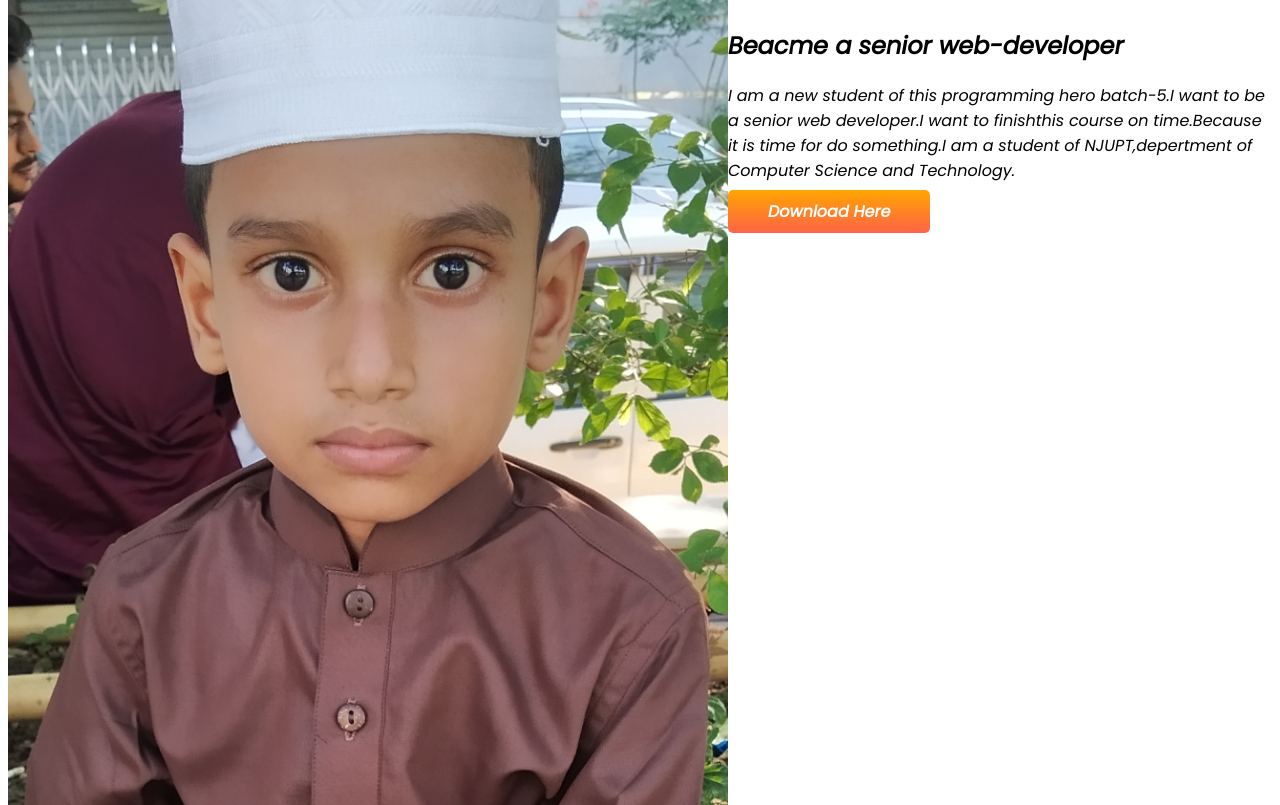
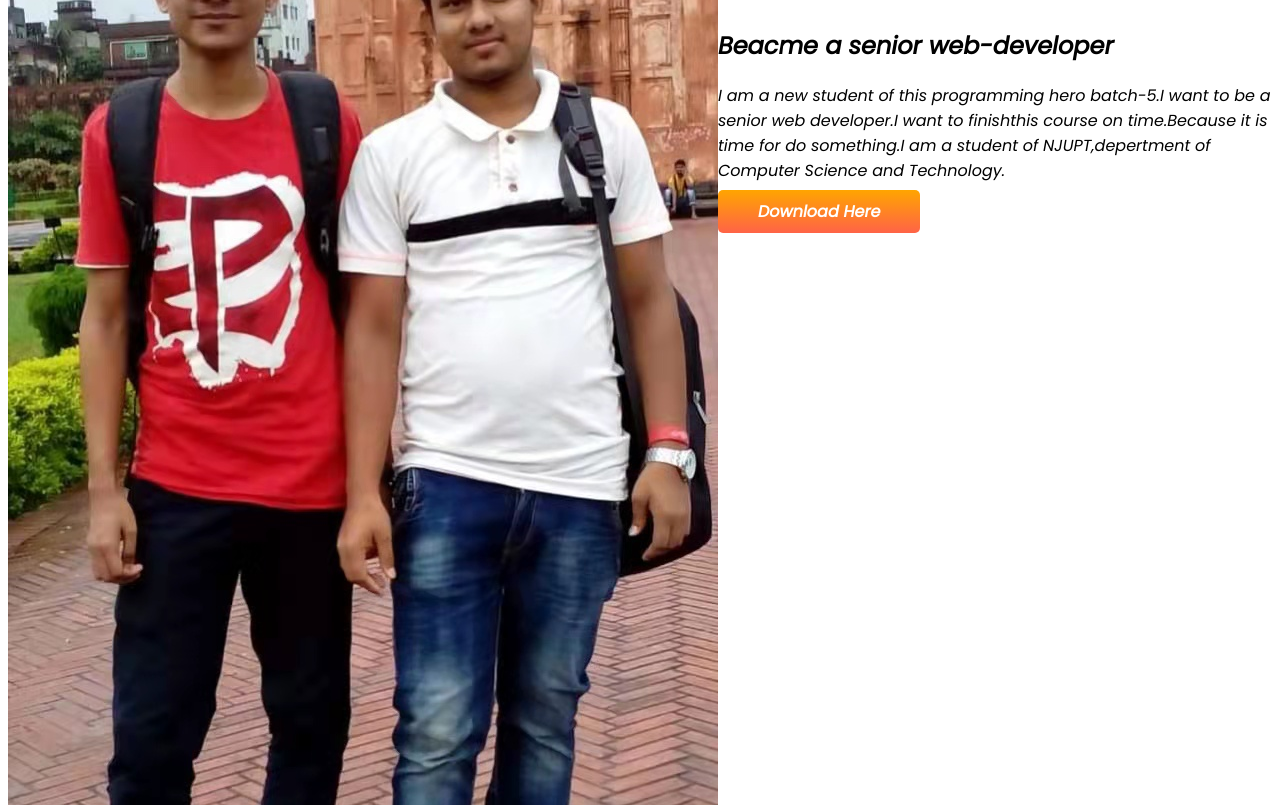
Before and after one commit to MDBADSHA7/Web-developer, a plain HTML site: page index.html in a window 1280 px wide. Shown: the part 651-1456 px from the top of the page. Drawn offline with Linux system fonts and the light colour scheme.

Commit message:
first project

```diff
--- a/index.html
+++ b/index.html
@@ -26,7 +26,7 @@
     </section>
     <section class="Dream.big flexible-container">
         <div>
-            <img src="images/tamim.png" alt="">
+            <img src="images/WeChat Image_20211104123204.jpg" alt="">
         </div>
         <div>
             <h1>Dream Big</h1>
```
